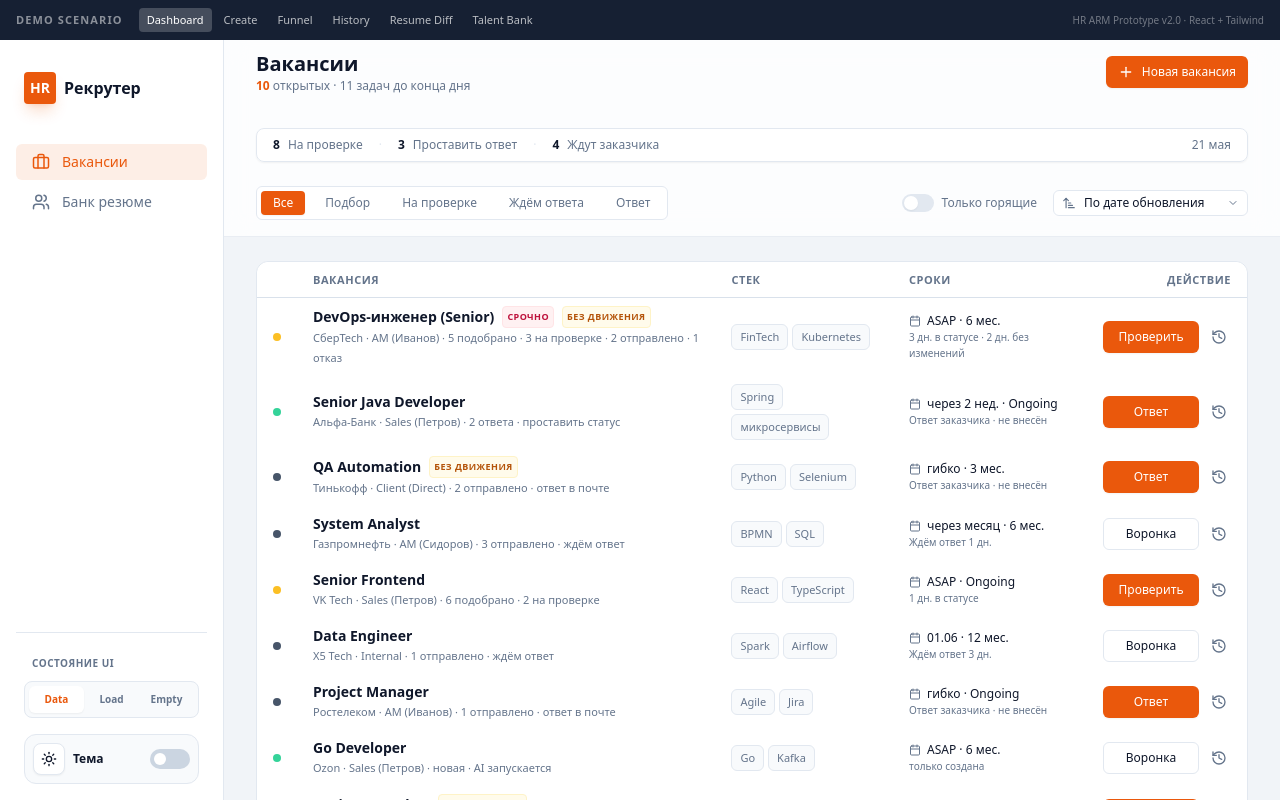
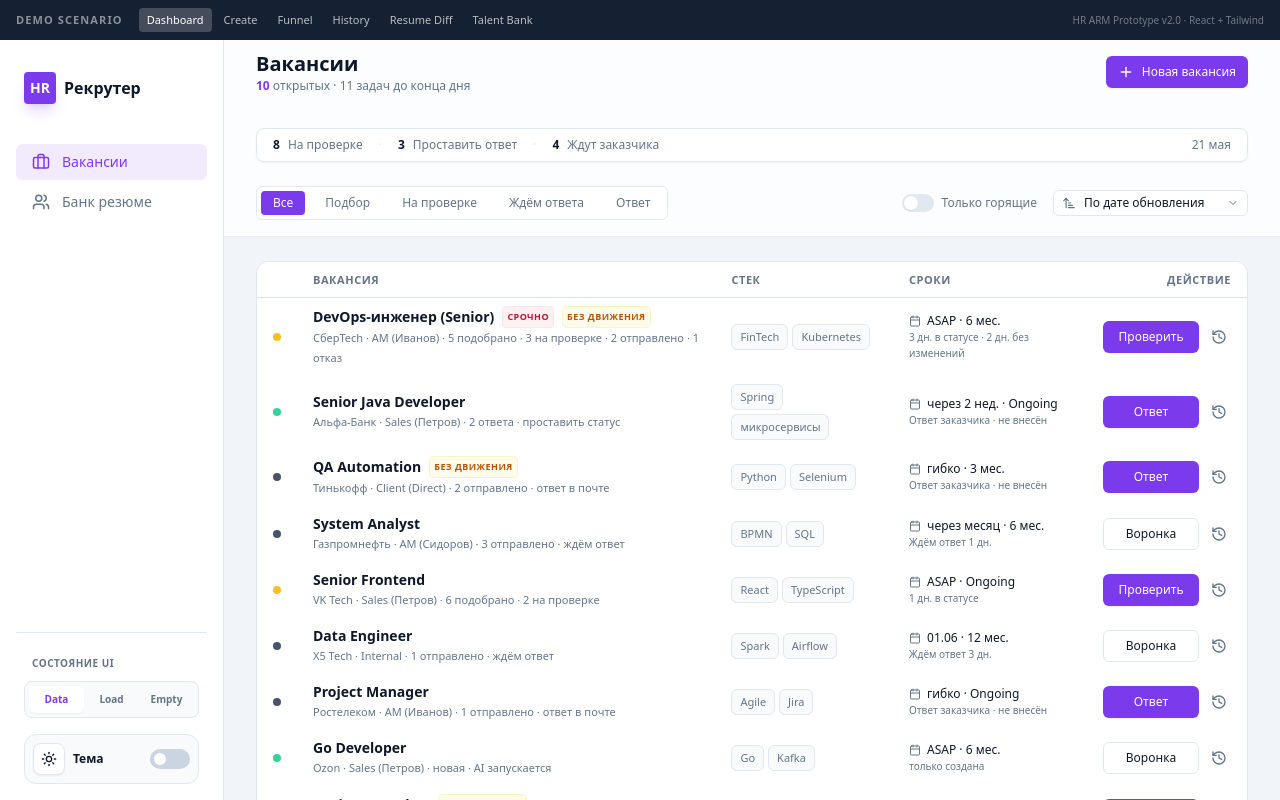
Before and after one commit to erokhinalika/arm-hr, a React (Vite) app: page /dashboard.html in a window 1280 px wide. Built offline with nearby package versions, Linux system fonts and the light colour scheme.

Commit message:
fix: site color

```diff
--- a/tailwind.config.js
+++ b/tailwind.config.js
@@ -9,10 +9,10 @@ export default {
     extend: {
       colors: {
         primary: {
-          DEFAULT: '#ea580c', // Mid-Deep Orange (Orange 600)
-          hover: '#c2410c', // Deep Orange (Orange 700)
-          soft: '#fff7ed', // Very Light Orange (Orange 50)
-          dark: '#fb923c', // Lighter Orange for dark mode (Orange 400)
+          DEFAULT: '#7c3aed', // Royal Violet (Violet 600)
+          hover: '#6d28d9', // Deep Violet (Violet 700)
+          soft: '#f5f3ff', // Very Light Violet (Violet 50)
+          dark: '#a78bfa', // Lighter Violet for dark mode (Violet 400)
         },
         secondary: {
           DEFAULT: '#475569', // Slate 600
```
